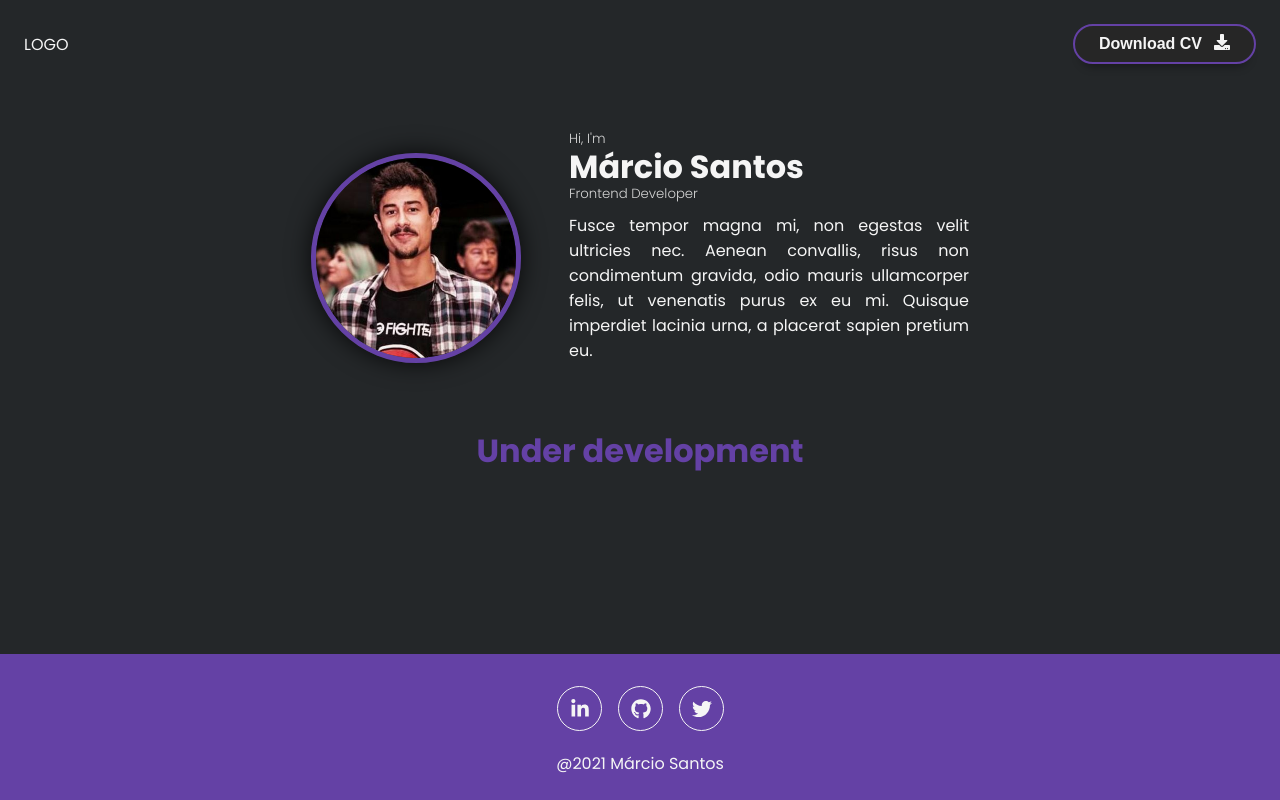
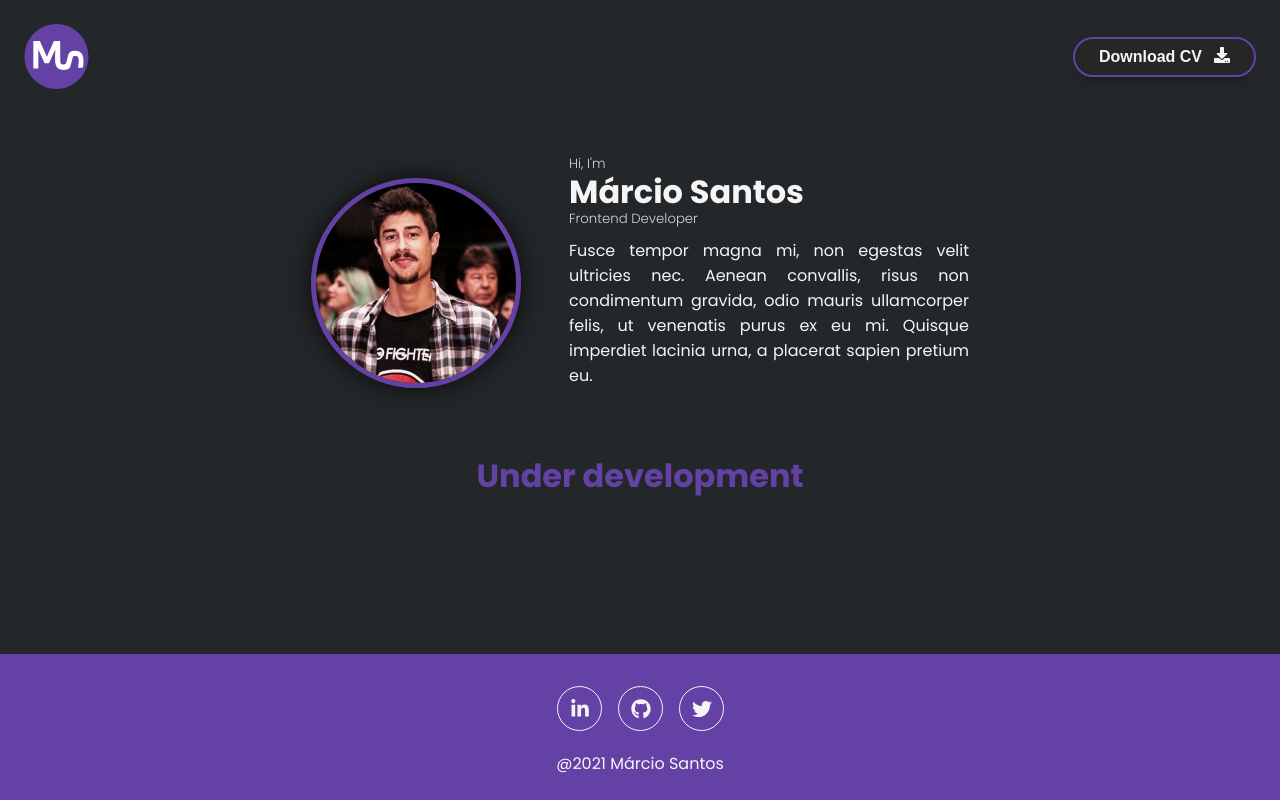
Before and after one commit to oicramps/portifolio, a Gatsby site: page / in a window 1280 px wide. Built offline with nearby package versions, Linux system fonts and the light colour scheme; Gatsby itself is replaced by a stand-in of ours.

Commit message:
Creates a Logo component

```diff
--- /dev/null
+++ b/src/components/Logo/Logo.jsx
@@ -0,0 +1,23 @@
+import React from 'react';
+
+function SvgComponent(props) {
+  return (
+    <svg xmlns="http://www.w3.org/2000/svg" width={65} height={65} viewBox="0 0 115 117" {...props}>
+      <path
+        d="M114.957 58.504c0-32.309-25.723-58.5-57.46-58.5C25.761.004.034 26.195.034 58.504s25.727 58.5 57.461 58.5c31.738 0 57.461-26.192 57.461-58.5zm0 0"
+        fillRule="evenodd"
+        fill="#6441a5"
+      />
+      <path
+        d="M15.867 30.621v49.547h8.95V45.715l11.245 24.734h7.84L55.23 45.793v15.582c.57.145.43.406.008.723.282.215.598.465.977.797.027.675.008 1.296-.07 1.968-.008.078.023-.152.035-.226-.02.101.011.21-.035.304-.012.028-.09-.011-.083.016.149.57.551 1.121.399 1.754-.055-.023-.184-.133-.168-.074.039.156.187.261.25.406.316.734.434 1.2.375 1.953l-.082.567c.066.144.14.289.207.437.047.375.113.746.14 1.125.005.082-.035.164-.05.246-.028.035-.082.059-.082.102.004.117.062.226.094.34.421 1.472.039.132.48 1.687.168.527.258 1.086.523 1.57.547 1.012.664 1.07 1.524 1.922 1.297 1.293.906.95 2.058 1.817.083.125.114.296.243.37.086.055.218.063.351.071l.082-.082c.215.094.45.152.653.277.28.176.57.426.804.723h.317V30.621H52.852L40.184 58.832 27.59 30.622zm39.371 31.477l-.008-.008v.015c0-.003.004-.007.008-.007zm1.477 7.175c-.004.004-.004.008 0 .012.035.094.078.184.12.274 0-.055 0-.106-.007-.137-.012-.05-.105-.156-.113-.149zm.117.32c-.008.06-.02.122-.027.18-.008.079.015-.05.027-.18zm5.855 9.708c.051.027.083.066.075.133-.016.136-.035.273-.055.41.04.023.074.05.117.074l.145-.047c-.047.016-.094.074-.137.05-.004-.003-.008-.003-.008-.007a1.93 1.93 0 01-.14.043c-.012.07-.024.14-.04.211h.836c-.261-.496-.566-.86-.792-.867zm-7.457.687v.18h.122l-.122-.18zm0 0"
+        fill="#fff"
+      />
+      <path
+        d="M90.434 48.145c-3.59 0-6.364.734-8.317 2.21-1.898 1.477-3.273 4.032-4.117 7.665l-2.613 10.984c-.371 1.582-.922 2.61-1.664 3.082-.684.527-1.82.793-3.407.793-2.53 0-4.25-.633-5.144-1.899-.848-1.21-1.27-3.37-1.27-6.48 0-1.992.094-4 .278-6.02a3.529 3.529 0 01-1.11-.308c-.129-.063-.117-.606-.086-1.086a4.413 4.413 0 01-.757-.695c-.618-.7-.61-2.38-.551-3.164.07-.93.25-1.852.375-2.774.222-.633.433-1.273.672-1.902.043-.11.086-.219.125-.328h-5.676c-.633 1.683-1.16 4.004-1.582 6.953a66.366 66.366 0 00-.637 9.324c0 6.219 1.215 10.8 3.645 13.75 2.43 2.95 6.441 4.426 12.039 4.426 2.164 0 3.984-.211 5.46-.633 1.481-.367 2.723-.95 3.723-1.738.899-.79 1.637-1.79 2.22-3.004.632-1.211 1.241-3.055 1.82-5.531l2.535-10.668c.316-1.317.82-2.266 1.503-2.844.743-.528 1.797-.79 3.168-.79 2.38 0 4.04.657 4.993 1.973 1 1.32 1.504 3.559 1.504 6.72 0 1.894-.106 3.741-.317 5.53-.16 1.793-.531 4.188-1.11 7.192h8.552c.476-1.738.82-3.637 1.03-5.692.266-2 .395-4.293.395-6.875 0-6.214-1.265-10.796-3.8-13.75-2.536-2.949-6.493-4.421-11.88-4.421zm-27.34 6.03c-.274.184-.375.497-.54.888-.464 1.109-.105.984.52.523.02-.469.02-.941.02-1.41zm.164 3.075c.004.14.008.164.023.012l-.023-.012zm0 0"
+        fill="#fff"
+      />
+    </svg>
+  );
+}
+
+export default SvgComponent;
--- /dev/null
+++ b/src/components/Logo/index.js
@@ -0,0 +1,3 @@
+import Logo from './Logo';
+
+export default Logo;
--- a/src/components/Navbar/Navbar.jsx
+++ b/src/components/Navbar/Navbar.jsx
@@ -1,11 +1,12 @@
 import React from 'react';
 import { FaDownload } from 'react-icons/fa';
 import Button from '../Button';
+import Logo from '../Logo';
 import Styled from './styles';
 
 const Navbar = () => (
   <Styled.Navbar>
-    <div>LOGO</div>
+    <Logo />
     <Styled.Menu>
       {/* <div>menu</div> */}
       <Button icon={<FaDownload />}>Download CV</Button>
```
